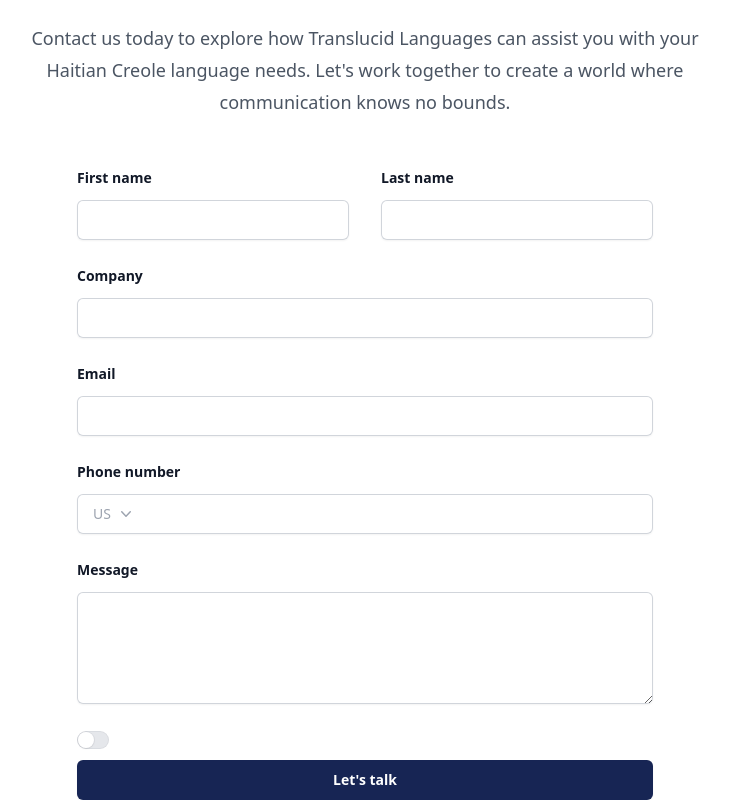
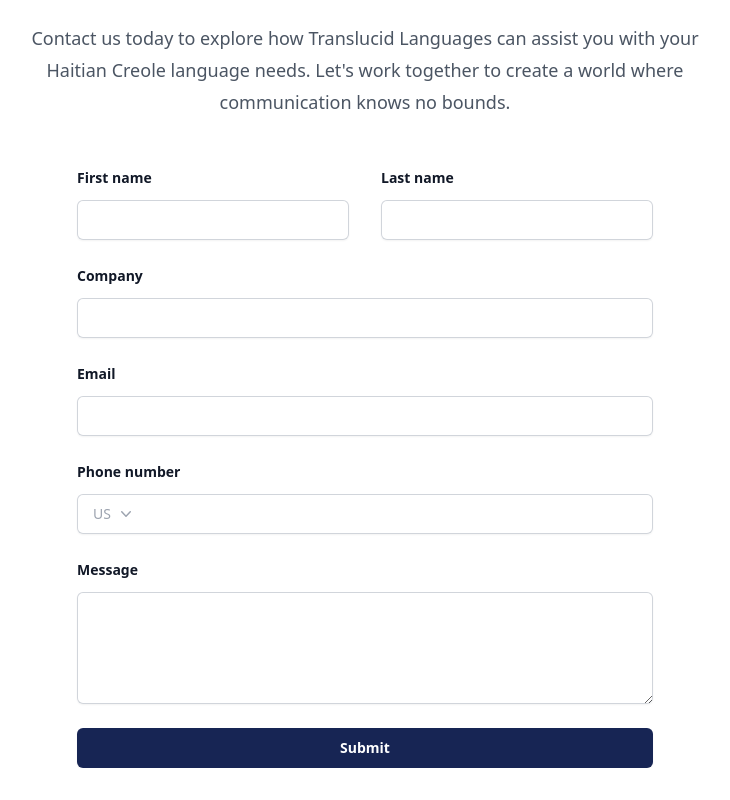
Before and after one commit to PatriceDouge/translucid, a Next.js app: page / in a window 1280 px wide. Shown: the part 1994-2794 px from the top of the page, without its empty margins (275-1005 px from the left). After the commit the page ends 2762 px from the top, so only its background shows below. Built offline with nearby package versions, Linux system fonts and the light colour scheme.

Commit message:
cleanup & minor copy updates

```diff
--- a/src/pages/index.tsx
+++ b/src/pages/index.tsx
@@ -3,7 +3,6 @@ import { Dialog } from '@headlessui/react'
 import { Bars3Icon, XMarkIcon } from '@heroicons/react/24/outline'
 import { UsersIcon, GlobeAmericasIcon, PencilSquareIcon, MicrophoneIcon } from '@heroicons/react/24/solid'
 import { ChevronDownIcon } from '@heroicons/react/20/solid'
-import { Switch } from '@headlessui/react'
 import Link from 'next/link';
 
 
@@ -169,7 +168,7 @@ export default function Index() {
           <p className="mt-6 text-lg leading-8 text-gray-600">
             At Translucid Languages, our client-centric approach involves understanding your distinct
             requirements, objectives, and brand identity to provide tailored solutions aligned with your vision.
-            Our commitment to meticulous care and confidentiality ensures your projects are in trusted hands
+            Our commitment to meticulous care and confidentiality ensures your projects are in trusted hands.
           </p>
         </div>
         <div className="mx-auto mt-16 max-w-2xl sm:mt-20 lg:mt-24 lg:max-w-4xl">
@@ -303,34 +302,13 @@ export default function Index() {
               />
             </div>
           </div>
-          <Switch.Group as="div" className="flex gap-x-4 sm:col-span-2">
-            <div className="flex h-6 items-center">
-              <Switch
-                checked={agreed}
-                onChange={setAgreed}
-                className={classNames(
-                  agreed ? 'bg-blue-900' : 'bg-gray-200',
-                  'flex w-8 flex-none cursor-pointer rounded-full p-px ring-1 ring-inset ring-gray-900/5 transition-colors duration-200 ease-in-out focus-visible:outline focus-visible:outline-2 focus-visible:outline-offset-2 focus-visible:outline-blue-600'
-                )}
-              >
-                <span className="sr-only">Agree to policies</span>
-                <span
-                  aria-hidden="true"
-                  className={classNames(
-                    agreed ? 'translate-x-3.5' : 'translate-x-0',
-                    'h-4 w-4 transform rounded-full bg-white shadow-sm ring-1 ring-gray-900/5 transition duration-200 ease-in-out'
-                  )}
-                />
-              </Switch>
-            </div>
-          </Switch.Group>
         </div>
-        <div className="mt-2">
+        <div className="mt-6">
           <button
             type="submit"
             className="block w-full rounded-md bg-blue-950 px-3.5 py-2.5 text-center text-sm font-semibold text-white shadow-sm hover:bg-blue-900 focus-visible:outline focus-visible:outline-2 focus-visible:outline-offset-2 focus-visible:outline-blue-900"
           >
-            {`Let's talk`}
+            {`Submit`}
           </button>
         </div>
       </form>
```
